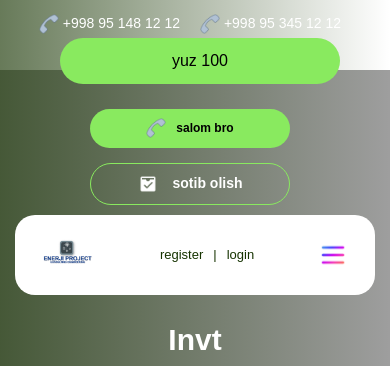
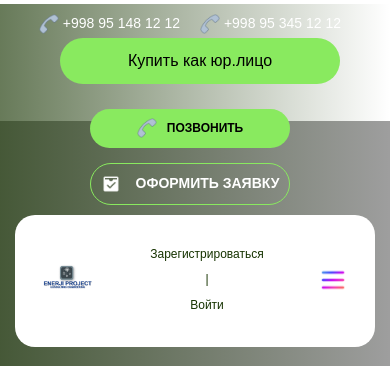
Before and after one commit to sardorbees/solar-admin-frontend, a React (Create React App) app: page /invt in a window 390 px wide. Shown: the top 366 px of the page. Built offline with nearby package versions, Linux system fonts and the light colour scheme; no server answers.

Commit message:
Initial commit

```diff
--- a/src/components/assets/css/Burger.css
+++ b/src/components/assets/css/Burger.css
@@ -107,6 +107,14 @@
         padding-top: 25px;
     }
 
+    .fffa {
+        flex-direction: column;
+    }
+
+    .nav-link {
+        font-size: 12px;
+    }
+
     .header-social-links {
         display: block;
         margin: 0 auto;
@@ -124,7 +132,7 @@
         /* background: url(../img/banner/hero.jpg) no-repeat top center; */
         background-size: cover;
         padding: 310px 0 140px;
-        margin-top: -380px;
+        margin-top: -399px;
         overflow: hidden;
     }
 
@@ -198,3 +206,8 @@
     margin-top: 1px;
     color: black;
 }
+
+.fffa {
+    display: flex;
+    column-gap: 10px;
+}
--- a/src/components/header/Header.jsx
+++ b/src/components/header/Header.jsx
@@ -46,17 +46,17 @@ function Header() {
                             <ul className="navbar-nav mr-auto" id="menu">
                                 <li className="nav-item">
                                     <a className="nav-link" href="/catalog">
-                                        {translations.catalog || 'Каталог'}
+                                        {lang === 'uz' ? "Katalog" : "Каталог"}
                                     </a>
                                 </li>
                                 <li className="nav-item">
                                     <a className="nav-link" href="/services">
-                                        {translations.Услуги || 'Услуги'}
+                                        {lang === 'uz' ? "Xizmatlar" : "Услуги"}
                                     </a>
                                 </li>
                                 <li className="nav-item">
                                     <a className="nav-link" href="/video-type">
-                                        {translations.Проекты || 'Проекты'}
+                                        {lang === 'uz' ? "Loyihalar" : "Проекты"}
                                     </a>
                                 </li>
                             </ul>
--- a/src/components/modal/Modal.jsx
+++ b/src/components/modal/Modal.jsx
@@ -22,8 +22,8 @@ function CustomModal() {
 
     return (
         <>
-            <Button onClick={handleShow} style={{fontSize: '16px', color: 'black'}}>
-                <Translator tKey="yuz 100" />
+            <Button onClick={handleShow} style={{ fontSize: '16px', color: 'black' }}>
+                {lang === 'uz' ? "Yuridik shaxs sifatida sotib oling" : "Купить как юр.лицо"}
             </Button>
 
             <Modal show={show} onHide={handleClose}>
--- a/src/components/nabvar/Navbar.jsx
+++ b/src/components/nabvar/Navbar.jsx
@@ -30,7 +30,7 @@ export default function Navbar() {
 
     return (
         <nav style={{ marginTop: "0px" }}>
-            <div style={{ display: 'flex', alignItems: 'center', gap: '10px' }}>
+            <div className="fffa">
                 {user ? (
                     <Link to="/profile" style={{ display: "flex", alignItems: "center", gap: '8px' }}>
                         {user.image && (
@@ -46,8 +46,8 @@ export default function Navbar() {
                     </Link>
                 ) : (
                     <>
-                        <Link to="/register" className="nav-link"><Translator tKey="register" /></Link> |{" "}
-                        <Link to="/login" className="nav-link"><Translator tKey="login" /></Link>
+                        <Link to="/register" className="nav-link">{lang === 'uz' ? "Roʻyxatdan oʻtish" : "Зарегистрироваться"}</Link> |{" "}
+                        <Link to="/login" className="nav-link">{lang === 'uz' ? "Tizimga kirish" : "Войти"}</Link>
                     </>
                 )}
             </div>
--- a/src/components/topbar/Topbar.jsx
+++ b/src/components/topbar/Topbar.jsx
@@ -53,14 +53,14 @@ function Topbar() {
                             <a href="tel:+998951481212" className="header-button call-button">
                                 <img src={call} alt="" width={20} />
                                 <span className="button-text">
-                                    <Translator tKey="salom bro" />
+                                    {lang === 'uz' ? "QO'NG'IROQ" : "ПOЗВОНИТЬ"}
                                 </span>
                             </a>
 
                             <a href="/contact" className="header-buttonn order-button">
                                 <img src={data} alt="" width={20} />
                                 <span className="button-text">
-                                    <Translator tKey="sotib olish" />
+                                    {lang === 'uz' ? "MUROJAAT YUBORING" : "ОФОРМИТЬ ЗАЯВКУ"}
                                 </span>
                             </a>
                         </div>
--- a/src/components/video/Video.jsx
+++ b/src/components/video/Video.jsx
@@ -60,10 +60,10 @@ function Video() {
                 <div className="hero-layout2-box text-white">
                     <div className="section-title mb-4">
                         <h1 className="text-anime">
-                            <Translator tKey="Enerji Project" />
+                            {lang === 'uz' ? "Enerji Project" : "Enerji Project"}
                         </h1>
                         <h3>
-                            <Translator tKey="Consulting Engineering" />
+                            {lang === 'uz' ? "Konsalting muhandisligi" : "Consulting Engineering"}
                         </h3>
                     </div>
 
@@ -72,7 +72,7 @@ function Video() {
                             <p className="text-danger">{error}</p>
                         ) : (
                             <p>
-                                <Translator tKey="edo" />
+                                {lang === 'uz' ? "Qulaylik, xavfsizlik va samaradorlik hammasi bir joyda" : "Удобства и Безопасность и Эффективность все одном месте"}
                             </p>
                         )}
                     </div>
```
